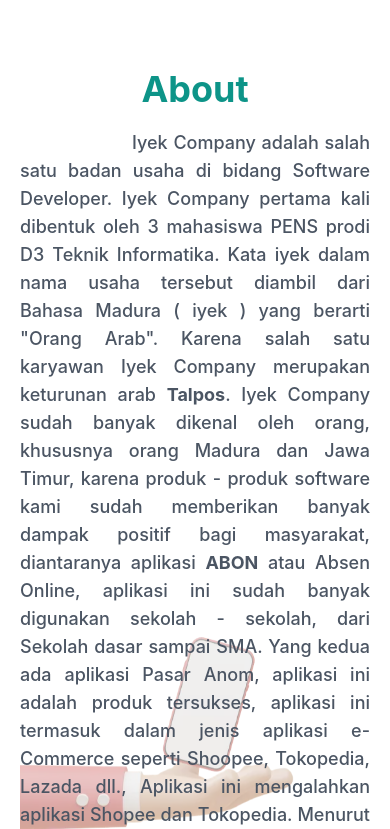
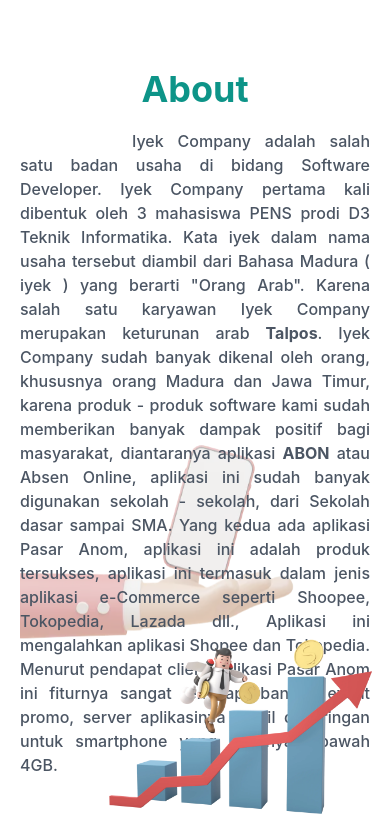
Before and after one commit to muhammadalief19/final-project, a React (Create React App) app: page / in a window 390 px wide. Shown: the part 820-1649 px from the top of the page. Built offline with nearby package versions, Linux system fonts and the light colour scheme.

Commit message:
memperbaiki font about

```diff
--- a/src/pages/About.jsx
+++ b/src/pages/About.jsx
@@ -6,7 +6,7 @@
     <>
       <div className="w-full relative px-5 lg:px-7 py-20 lg:py-24" id="about">
         <p className="text-4xl text-teal-600 font-bold text-center mb-5">About</p>
-        <p className="w-full lg:w-3/4 text-justify mx-auto text-gray-600 text-lg indent-28 font-medium">
+        <p className="w-full lg:w-3/4 text-justify mx-auto text-gray-600 text-base lg:text-lg indent-28 font-medium">
           Iyek Company adalah salah satu badan usaha di bidang Software Developer. Iyek Company pertama kali dibentuk oleh 3 mahasiswa PENS prodi D3 Teknik Informatika. Kata iyek dalam nama usaha tersebut diambil dari Bahasa Madura ( iyek )
           yang berarti "Orang Arab". Karena salah satu karyawan Iyek Company merupakan keturunan arab <strong>Talpos</strong>. Iyek Company sudah banyak dikenal oleh orang, khususnya orang Madura dan Jawa Timur, karena produk - produk
           software kami sudah memberikan banyak dampak positif bagi masyarakat, diantaranya aplikasi <b>ABON</b> atau Absen Online, aplikasi ini sudah banyak digunakan sekolah - sekolah, dari Sekolah dasar sampai SMA. Yang kedua ada
```
